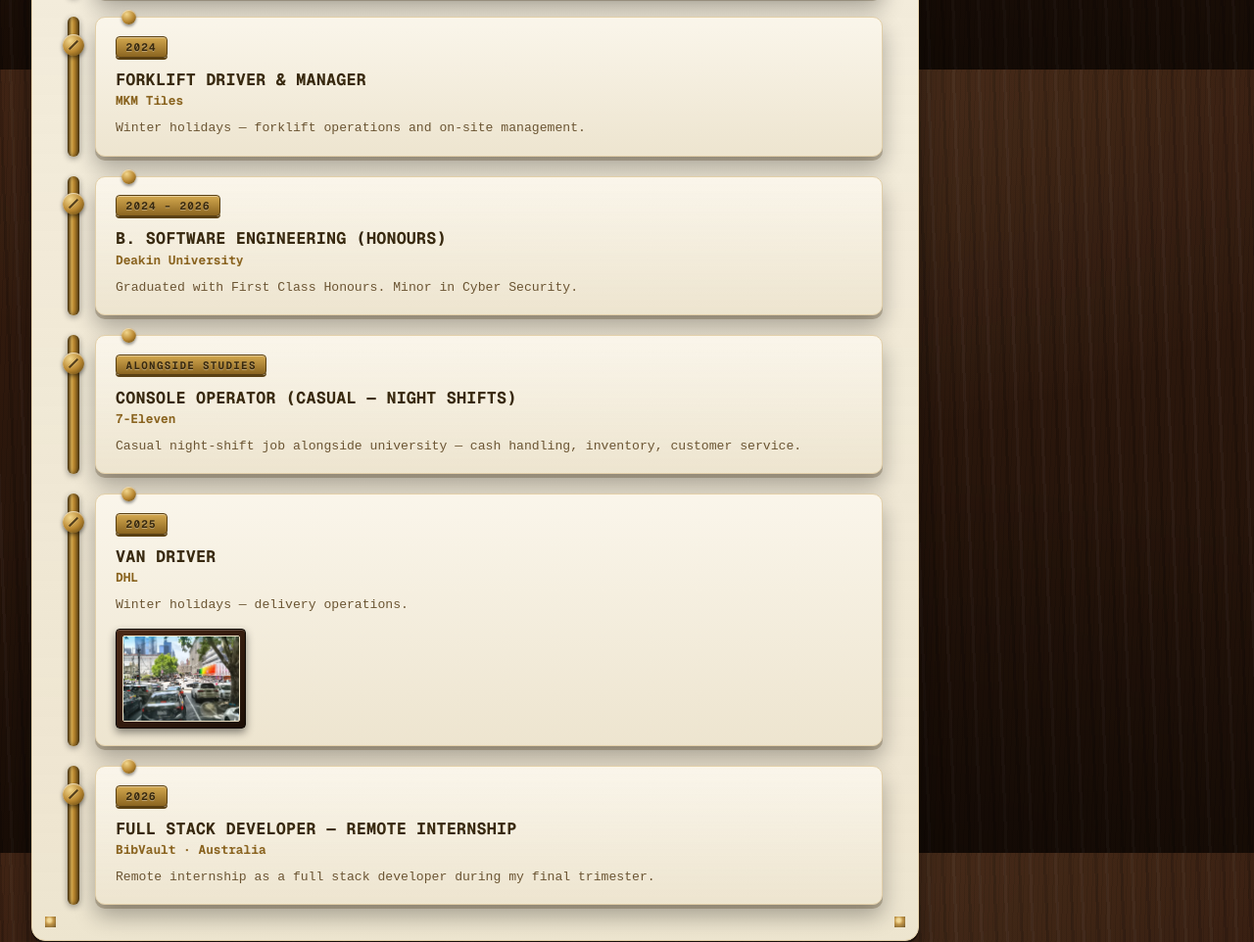
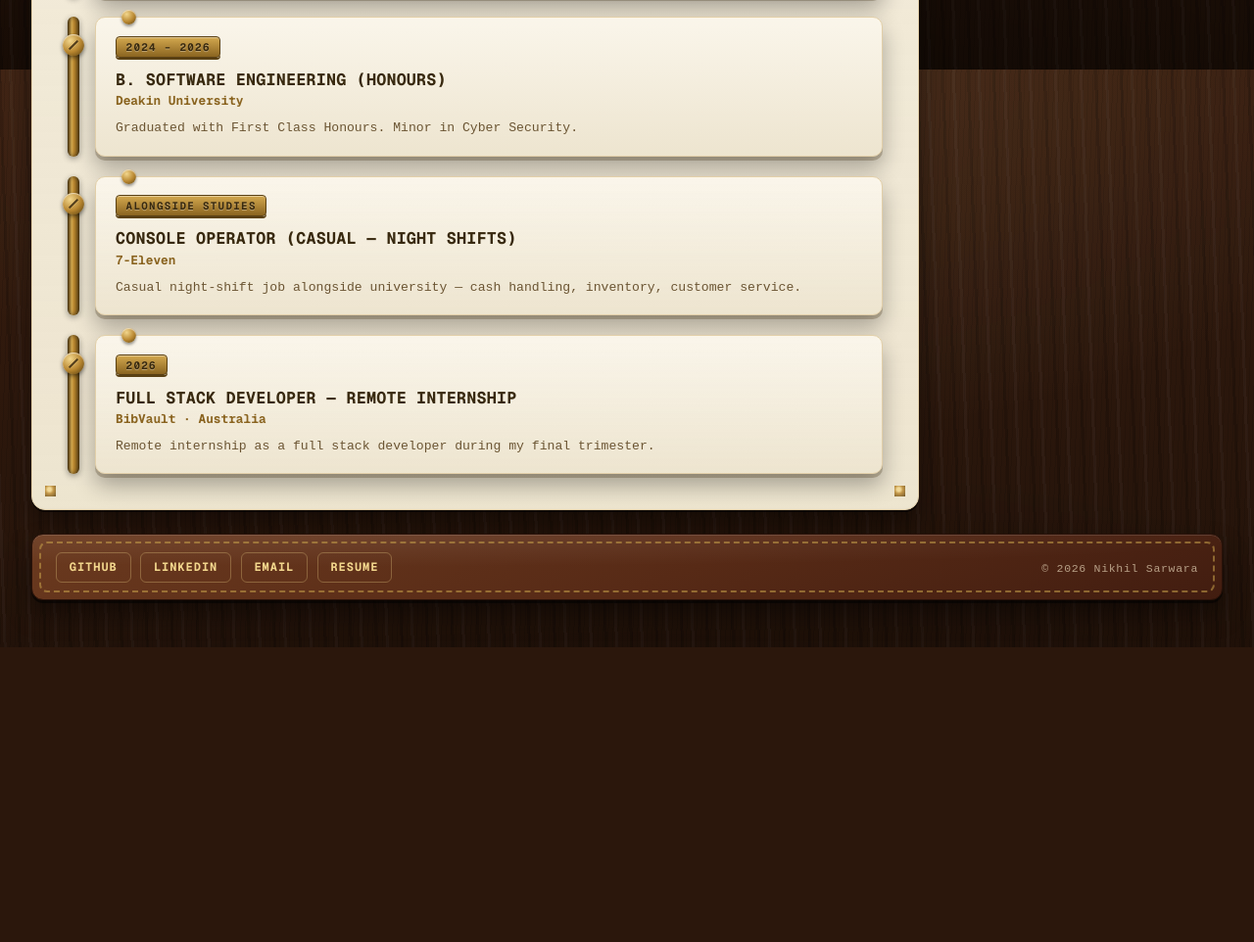
Before and after one commit to Nikhil-Sarwara/my-portfolio, an Astro site: page / in a window 1280 px wide. Shown: the part 3129-4091 px from the top of the page at 98% size. After the commit the page ends 3790 px from the top, so only its background shows below. Built offline with nearby package versions, Linux system fonts and the light colour scheme; Astro itself is replaced by a stand-in of ours.

Commit message:
remove: Forklift Driver & Manager and Van Driver from timeline

```diff
--- a/src/pages/index.astro
+++ b/src/pages/index.astro
@@ -124,12 +124,6 @@ const experience = [
     studyTimeline: true,
   },
   {
-    period: "2024",
-    title: "Forklift Driver & Manager",
-    org: "MKM Tiles",
-    desc: "Winter holidays — forklift operations and on-site management.",
-  },
-  {
     period: "2024 \u2013 2026",
     title: "B. Software Engineering (Honours)",
     org: "Deakin University",
@@ -140,13 +134,6 @@ const experience = [
     title: "Console Operator (Casual — Night Shifts)",
     org: "7-Eleven",
     desc: "Casual night-shift job alongside university — cash handling, inventory, customer service.",
-  },
-  {
-    period: "2025",
-    title: "Van Driver",
-    org: "DHL",
-    desc: "Winter holidays — delivery operations.",
-    images: ["journey/dhl-2025.jpg"],
   },
   {
     period: "2026",
```
